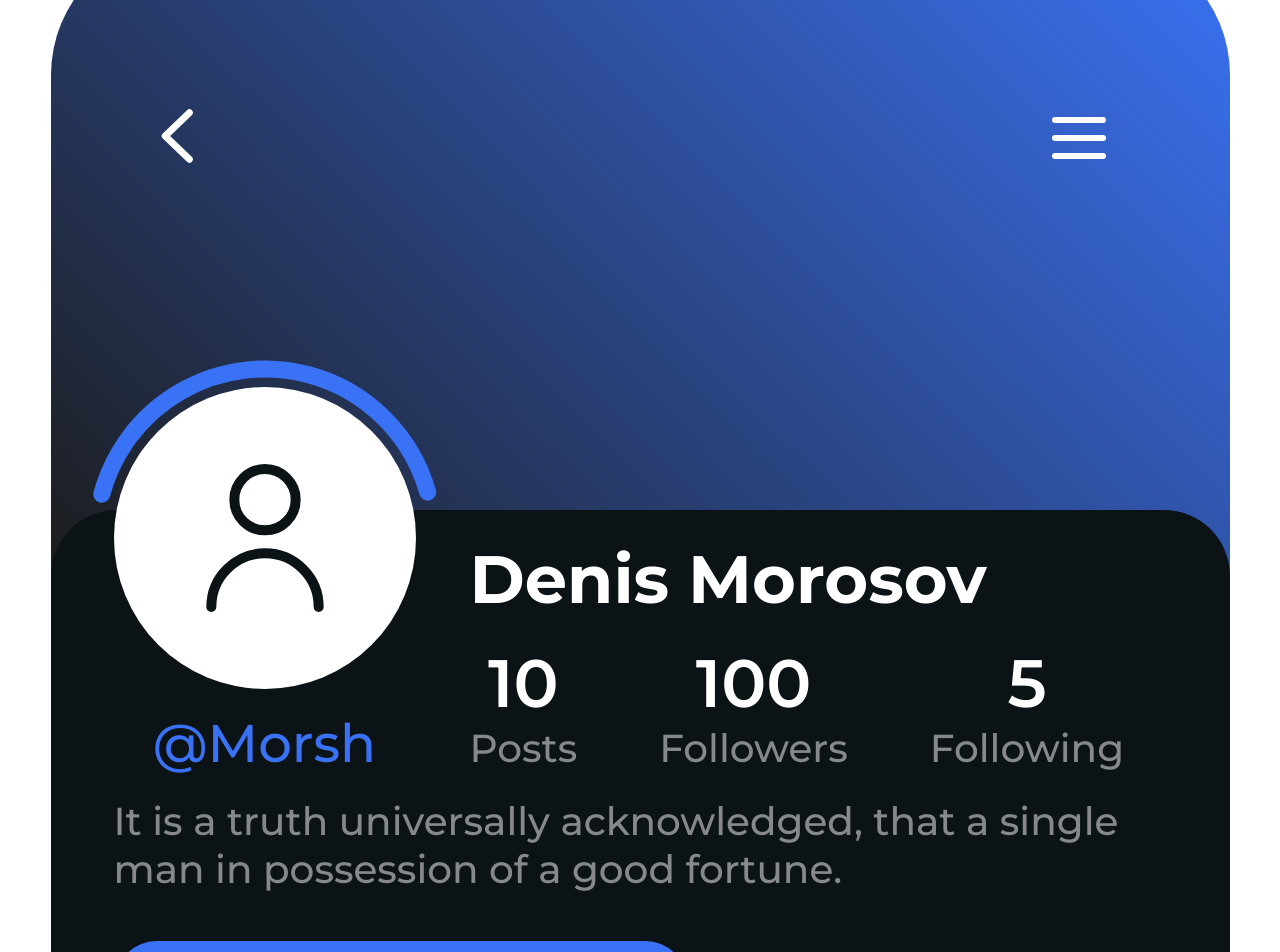
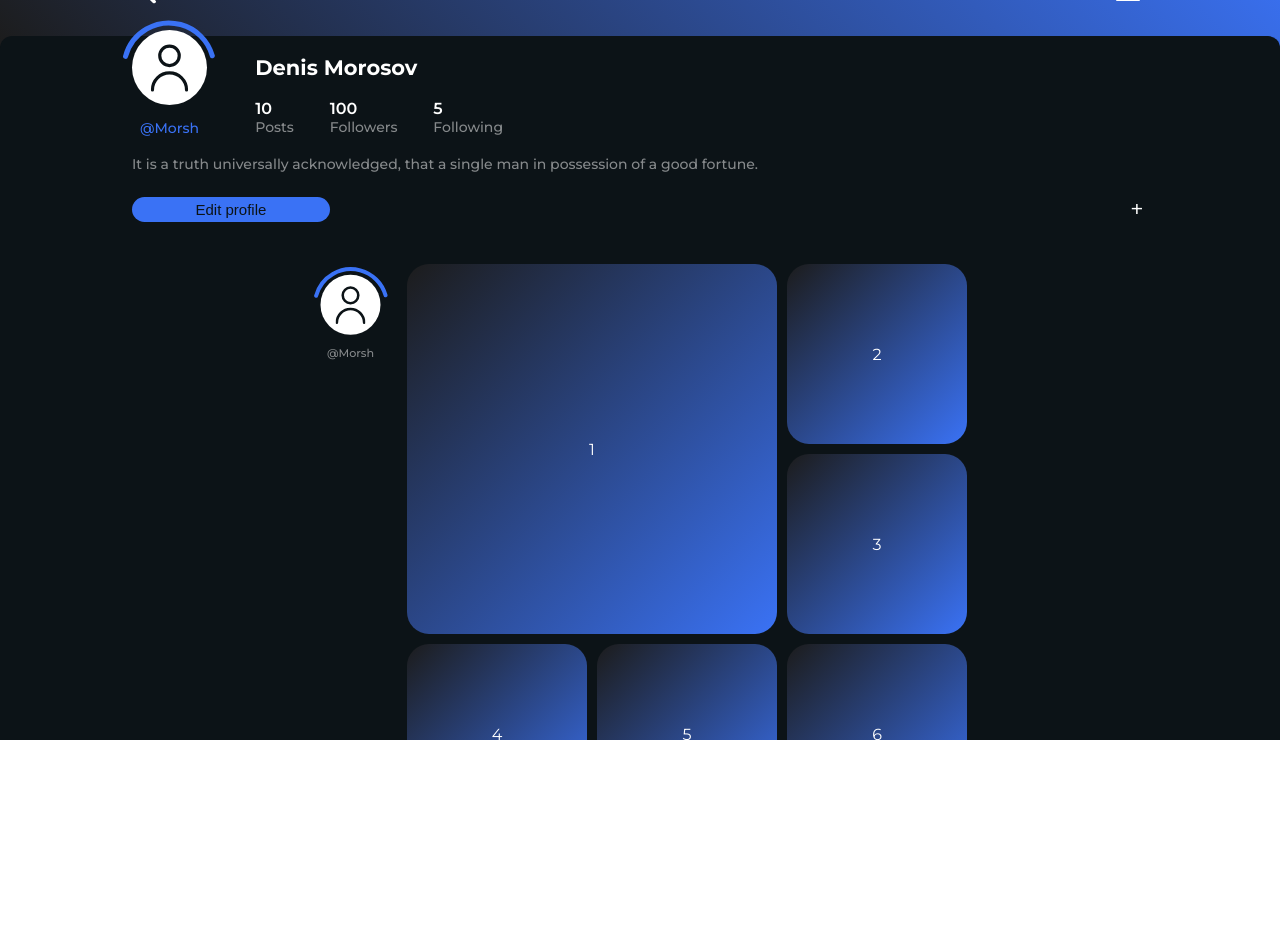
Before and after one commit to AlexandrNesterovSe7en/pet, a Next.js app: page / in a window 1280 px wide. Shown: the part 60-1012 px from the top of the page. After the commit the page ends 800 px from the top, so only its background shows below. Built offline with nearby package versions, Linux system fonts and the light colour scheme.

Commit message:
сверстал макет (!нужно раскидать по архитетуре FSD)

```diff
--- /dev/null
+++ b/public/Arrows/RightFill/index.ts
@@ -0,0 +1 @@
+export { default } from './ui/ArrowsRightFill'
--- /dev/null
+++ b/public/Arrows/RightFill/ui/ArrowsRightFill.tsx
@@ -0,0 +1,19 @@
+function ArrowsRightFill({ className }: { className?: string }) {
+    return (
+        <svg
+            className={className}
+            width="7"
+            height="7"
+            viewBox="0 0 7 7"
+            fill="none"
+            xmlns="http://www.w3.org/2000/svg"
+        >
+            <path
+                d="M6.41369 2.5734C7.19544 2.97728 7.19544 4.02273 6.41369 4.42659L1.69349 6.86508C0.933707 7.2576 0 6.74671 0 5.93849V1.06151C0 0.253288 0.933707 -0.257593 1.69349 0.134918L6.41369 2.5734Z"
+                fill="#0C1317"
+            />
+        </svg>
+    )
+}
+
+export default ArrowsRightFill
--- a/public/Arrows/ui/ArrowLeft.tsx
+++ b/public/Arrows/ui/ArrowLeft.tsx
@@ -10,9 +10,9 @@ function ArrowLeft() {
             <path
                 d="M28.3899 3.69495L4.15259 27L28.3899 50.3051"
                 stroke="white"
-                stroke-width="6.83"
-                stroke-linecap="round"
-                stroke-linejoin="round"
+                strokeWidth="6.83"
+                strokeLinecap="round"
+                strokeLinejoin="round"
             />
         </svg>
     )
--- a/public/User/PhotoAvatar/ui/Photo.tsx
+++ b/public/User/PhotoAvatar/ui/Photo.tsx
@@ -1,6 +1,6 @@
-function AvatarUser() {
+function AvatarUser({className}: {className?: string}) {
     return (
-        <svg
+        <svg className={className}
             width="118"
             height="148"
             viewBox="0 0 118 148"
@@ -10,9 +10,9 @@ function AvatarUser() {
             <path
                 d="M5.33337 143C5.33337 113.361 29.3608 89.3333 59 89.3333C88.6394 89.3333 112.667 113.361 112.667 143M89.6667 35.6667C89.6667 52.6034 75.9365 66.3333 59 66.3333C42.0633 66.3333 28.3334 52.6034 28.3334 35.6667C28.3334 18.7299 42.0633 5 59 5C75.9365 5 89.6667 18.7299 89.6667 35.6667Z"
                 stroke="#0C1317"
-                stroke-width="10"
-                stroke-linecap="round"
-                stroke-linejoin="round"
+                strokeWidth="10"
+                strokeLinecap="round"
+                strokeLinejoin="round"
             />
         </svg>
     )
--- /dev/null
+++ b/public/Wave/Sound/index.ts
@@ -0,0 +1 @@
+export { default } from './ui/WaveSound'
--- /dev/null
+++ b/public/Wave/Sound/ui/WaveSound.tsx
@@ -0,0 +1,5 @@
+function WaveSound({ className }: { className?: string }) {
+    return <>[ WaveSound ]</>
+}
+
+export default WaveSound
--- a/src/_2pages/UserProfile/ui/UserProfile.module.css
+++ b/src/_2pages/UserProfile/ui/UserProfile.module.css
@@ -1,10 +1,8 @@
 .container__header {
     background: linear-gradient(45deg, #1c1c1c 0%, #3a72f5 100%);
-    height: 639px;
-    width: 1179px;
-    border-top-left-radius: 135px;
-    border-top-right-radius: 135px;
-    padding-top: 169px;
+    height: 108px;
+    width: 100%;
+    padding-top: 23px;
     position: absolute;
     z-index: 1;
 }
@@ -12,14 +10,15 @@
 .header {
     display: flex;
     justify-content: space-between;
-    padding: 0px 110px;
+    padding: 0px clamp(0.938rem, 13.758vw - 2.76rem, 13.75rem);
+    align-items: center;
 }
 
 .btn_menu span {
     background-color: #FFFFFF;
-    height: 6px;
-    border-radius: 25px;
-    width: 54px;
+    height: 2px;
+    border-radius: 2px;
+    width: 24px;
     position: relative;
 }
 
@@ -27,61 +26,65 @@
     content: '';
     position: absolute;
     left: 0;
-    top: 18px;
+    top: 8px;
     background-color: #FFFFFF;
-    height: 6px;
-    border-radius: 25px;
-    width: 54px;
+    height: 2px;
+    border-radius: 2px;
+    width: 24px;
 }
 
 .btn_menu span::before {
     content: '';
     position: absolute;
     left: 0;
-    bottom: 18px;
+    bottom: 8px;
     background-color: #FFFFFF;
-    height: 6px;
-    border-radius: 25px;
-    width: 54px;
+    height: 2px;
+    border-radius: 2px;
+    width: 24px;
 }
 
 .btn_menu {
-    width: 82px;
+    width: 40px;
+    height: 40px;
     display: flex;
     justify-content: center;
     align-items: center;
 }
 
+.btn_back svg {
+    transform: scale(0.5);
+}
+
 .container__main {
+    flex-grow: 1;
     color: white;
     position: relative;
-    padding: 28px 63px 0px 63px;
+    padding: 19px clamp(0.938rem, 13.758vw - 2.76rem, 13.75rem) 0px clamp(0.938rem, 13.758vw - 2.76rem, 13.75rem);
     z-index: 10;
-    margin-top: 570px;
+    margin-top: 96px;
     background-color: #0C1317;
-    width: 1179px;
-    height: 1986px;
-    border-top-left-radius: 66px;
-    border-top-right-radius: 66px;
+    width: 100%;
+    border-top-left-radius: 12px;
+    border-top-right-radius: 12px;
 }
 
 .container__profile_stats {
     display: flex;
-    gap: 54px;
+    gap: clamp(1.125rem, 3.564vw + 0.167rem, 3.375rem);
 }
 
 .container_user__plug {
-    width: 302px;
+    min-width: 75px;
     position: relative;
 }
 
 .container_user {
-    width: 302px;
     display: flex;
     flex-direction: column;
-    align-items: center;
+    justify-content: center;
     position: absolute;
-    top: -151px;
+    top: -25px;
 }
 
 .user_photo {
@@ -89,30 +92,35 @@
     justify-content: center;
     align-items: center;
     background-color: #fff;
-    width: 302px;
-    height: 302px;
+    width: 75px;
+    height: 75px;
     border-radius: 50%;
+}
+
+.avatarUser {
+    transform: scale(0.5);
 }
 
 .user_tag_name {
     color: #3A72F5;
-    font-size: 53px;
-    margin-top: 22px;
+    font-size: 14px;
     font-weight: 500;
+    margin-top: 14px;
+    text-align: center;
 }
 
 .user_photo__canva {
     position: absolute;
-    height: 356px;
-    width: 356px;
+    height: 96px;
+    width: 96px;
 }
 
 .user_photo__canva circle {
     stroke: #3A72F5;
-    stroke-width: 17px;
+    stroke-width: 5px;
     stroke-linecap: round;
-    stroke-dasharray: 1062;
-    stroke-dashoffset: 622;
+    stroke-dasharray: 284;
+    stroke-dashoffset: 167;
     transform-origin: 50%;
     transform: rotate(-165deg)
 }
@@ -123,70 +131,73 @@
 .container_user__stats {
     display: flex;
     flex-direction: column;
-    gap: 22px;
+    gap: 19px;
 }
 
 .user_name h1 {
-    font-size: 67px;
+    font-size: 21px;
 }
 
 .container_stats {
     display: flex;
-    gap: 82px;
+    gap: clamp(0.875rem, 2.574vw + 0.183rem, 2.5rem);
 }
 
 .container_stats p {
     color: #FFFFFF80;
-    font-size: 39px;
+    font-size: 14px;
     font-weight: 500;
 }
 
 .container_stats h2 {
-    font-size: 67px;
+    font-size: 16px;
     font-weight: 600;
 }
 
 .stats {
     display: flex;
     flex-direction: column;
-    align-items: center;
 }
 
 .user_about {
     color: #FFFFFF80;
-    margin-top: 25px;
-    font-size: 39px;
+    margin-top: 19px;
+    font-size: 14px;
     font-weight: 500;
 }
 
 .edit_profile {
-    padding-top: 41px;
+    padding-top: 19px;
     display: flex;
     justify-content: space-between;
     align-items: center;
+    margin-bottom: 38px;
 }
 
 .btn_edit_profile {
     color: #0C1317;
-    font-size: 46px;
+    font-size: 15px;
     font-weight: 500;
     background-color: #3A72F5;
-    width: 574px;
-    height: 86px;
-    border-radius: 43px;
+    width: 198px;
+    height: 25px;
+    border-radius: 13px;
 }
 
 .btn_add_profile {
     color: white;
-    font-size: 86px;
+    padding: 5px;
+    font-size: 21px;
     font-weight: 500;
     user-select: none;
 }
 
 /* посты */
 .container_posts_1 {
-    padding-top: 57px;
     display: flex;
+    display: flex;
+    justify-content: center;
+    gap: clamp(0.563rem, 1.656vw + 0.128rem, 1.188rem);
 }
 
 .user_photo_1 {
@@ -194,24 +205,23 @@
 }
 
 .container_user_1 {
-    top: 0;
+    top: 0px;
     position: relative;
-    transform: scale(0.59);
+    transform: scale(0.8);
+}
+
+.container_user_1 .user_tag_name {
+    color: #86898b;
 }
 
 .posts1 {
-    height: 791px;
-    width: 791px;
-    display: flex;
-    justify-content: center;
-    align-items: center;
-    gap: 16px;
-    flex-wrap: wrap;
+    display: grid;
+    grid-template-columns: repeat(3, clamp(5.5rem, 25.556vw - 1.368rem, 11.25rem));
+    grid-auto-rows: clamp(5.5rem, 25.556vw - 1.368rem, 11.25rem);
+    grid-gap: 10px;
 }
 
-.container_1row>div:first-child {
-    width: 522px;
-    height: 522px;
+.posts1 div {
     border-radius: 22px;
     display: flex;
     justify-content: center;
@@ -219,34 +229,70 @@
     background: linear-gradient(135deg, rgba(28, 28, 28, 1) 0%, rgba(58, 114, 245, 1) 100%);
 }
 
-.container_1row {
-    display: flex;
-    gap: 16px;
+.item1 {
+    grid-column-start: 1;
+    grid-column-end: 3;
+    grid-row-start: 1;
+    grid-row-end: 3;
 }
 
-.container_1row__primary {
+@media screen and (max-width: 410px) {
+    .item1 {
+        grid-column-start: 1;
+        grid-column-end: 4;
+        grid-row-start: 1;
+        grid-row-end: 3;
+    }
+
+    .posts1 div {
+        border-radius: 11px;
+    }
+
+    .posts1 {
+        grid-gap: 7px;
+        grid-template-columns: repeat(3, clamp(3.75rem, 35vw - 3.25rem, 5.5rem));
+        grid-auto-rows: clamp(3.75rem, 35vw - 3.25rem, 5.5rem);
+    }
+}
+
+.center {
+    align-items: center;
+    font-size: 15px;
+}
+
+.posts {
+    display: flex;
+    justify-content: center;
+}
+
+.containerPosts {
+    gap: 19px;
     display: flex;
     flex-direction: column;
-    gap: 16px;
+    align-items: flex-start;
 }
 
-.container_1row__primary>div {
+.btn_play>div:first-child {
+    background-color: #3A72F5;
+    width: 35px;
+    height: 35px;
+    border-radius: 50%;
     display: flex;
     justify-content: center;
     align-items: center;
-    border-radius: 22px;
-    width: 253px;
-    height: 253px;
-    background: linear-gradient(135deg, rgba(28, 28, 28, 1) 0%, rgba(58, 114, 245, 1) 100%);
-
 }
 
-.posts1>div:nth-child(n+2) {
+.btn_play {
+    padding: 7px;
     display: flex;
-    justify-content: center;
     align-items: center;
-    border-radius: 22px;
-    width: 253px;
-    height: 253px;
-    background: linear-gradient(135deg, rgba(28, 28, 28, 1) 0%, rgba(58, 114, 245, 1) 100%);
+    gap: 10px;
 }
+
+.ArrowsRightFill {
+    transform: scale(1.7);
+}
+
+.alert {
+    color: red;
+}
--- a/src/_2pages/UserProfile/ui/UserProfile.tsx
+++ b/src/_2pages/UserProfile/ui/UserProfile.tsx
@@ -1,5 +1,7 @@
+import ArrowsRightFill from '../../../../public/Arrows/RightFill/ui/ArrowsRightFill'
 import ArrowLeft from '../../../../public/Arrows/ui/ArrowLeft'
 import AvatarUser from '../../../../public/User/PhotoAvatar/ui/Photo'
+import WaveSound from '../../../../public/Wave/Sound/ui/WaveSound'
 import cl from './UserProfile.module.css'
 
 function UserProfile() {
@@ -23,13 +25,13 @@ function UserProfile() {
                                 <div className={cl.user_photo}>
                                     <svg className={cl.user_photo__canva}>
                                         <circle
-                                            cx={178}
-                                            cy={178}
-                                            r={169}
+                                            cx={48}
+                                            cy={48}
+                                            r={45}
                                             fill="none"
                                         ></circle>
                                     </svg>
-                                    <AvatarUser />
+                                    <AvatarUser className={cl.avatarUser} />
                                 </div>
                                 <div className={cl.user_tag_name}>@Morsh</div>
                             </div>
@@ -64,36 +66,135 @@ function UserProfile() {
                         </button>
                         <button className={cl.btn_add_profile}>+</button>
                     </div>
+                    <div className={cl.posts}>
+                        <div className={cl.containerPosts}>
                             <div className={cl.container_posts_1}>
+                                <div className={cl.container_user__plug}>
                                     <div
                                         className={
-                                cl.container_user + ' ' + cl.container_user_1
+                                            cl.container_user +
+                                            ' ' +
+                                            cl.container_user_1
                                         }
                                     >
                                         <div className={cl.user_photo}>
-                                <svg className={cl.user_photo__canva}>
+                                            <svg
+                                                className={cl.user_photo__canva}
+                                            >
                                                 <circle
-                                        cx={178}
-                                        cy={178}
-                                        r={169}
+                                                    cx={48}
+                                                    cy={48}
+                                                    r={45}
                                                     fill="none"
                                                 ></circle>
                                             </svg>
-                                <AvatarUser />
+                                            <AvatarUser
+                                                className={cl.avatarUser}
+                                            />
                                         </div>
-                            <div className={cl.user_tag_name}>@Morsh</div>
+                                        <div className={cl.user_tag_name}>
+                                            @Morsh
+                                        </div>
+                                    </div>
                                 </div>
                                 <div className={cl.posts1}>
-                            <div className={cl.container_1row}>
-                                <div>1</div>
-                                <div className={cl.container_1row__primary}>
+                                    <div className={cl.item1}>1</div>
                                     <div>2</div>
                                     <div>3</div>
-                                </div>
-                            </div>
                                     <div>4</div>
                                     <div>5</div>
                                     <div>6</div>
+                                </div>
+                            </div>
+                            <div
+                                className={
+                                    cl.container_posts_1 + ' ' + cl.center
+                                }
+                            >
+                                <div className={cl.container_user__plug}>
+                                    <div
+                                        className={
+                                            cl.container_user +
+                                            ' ' +
+                                            cl.container_user_1
+                                        }
+                                    >
+                                        <div className={cl.user_photo}>
+                                            <svg
+                                                className={cl.user_photo__canva}
+                                            >
+                                                <circle
+                                                    cx={48}
+                                                    cy={48}
+                                                    r={45}
+                                                    fill="none"
+                                                ></circle>
+                                            </svg>
+                                            <AvatarUser
+                                                className={cl.avatarUser}
+                                            />
+                                        </div>
+                                        <div className={cl.user_tag_name}>
+                                            @Morsh
+                                        </div>
+                                    </div>
+                                </div>
+                                <div className={cl.text1}>
+                                    a single man in possession of a good
+                                    fortune, must be.
+                                </div>
+                                <button className={cl.btn_play}>
+                                    <div>
+                                        <ArrowsRightFill
+                                            className={cl.ArrowsRightFill}
+                                        />
+                                    </div>
+                                </button>
+                            </div>
+                            <div
+                                className={
+                                    cl.container_posts_1 + ' ' + cl.center
+                                }
+                            >
+                                <div className={cl.container_user__plug}>
+                                    <div
+                                        className={
+                                            cl.container_user +
+                                            ' ' +
+                                            cl.container_user_1
+                                        }
+                                    >
+                                        <div className={cl.user_photo}>
+                                            <svg
+                                                className={cl.user_photo__canva}
+                                            >
+                                                <circle
+                                                    cx={48}
+                                                    cy={48}
+                                                    r={45}
+                                                    fill="none"
+                                                ></circle>
+                                            </svg>
+                                            <AvatarUser
+                                                className={cl.avatarUser}
+                                            />
+                                        </div>
+                                        <div className={cl.user_tag_name}>
+                                            @Morsh
+                                        </div>
+                                    </div>
+                                </div>
+                                <button className={cl.btn_play}>
+                                    <div>
+                                        <ArrowsRightFill
+                                            className={cl.ArrowsRightFill}
+                                        />
+                                    </div>
+                                    <div className={cl.alert}>
+                                        <WaveSound className={cl.WaveSound} />
+                                    </div>
+                                </button>
+                            </div>
                         </div>
                     </div>
                 </div>
--- a/src/app/page.module.css
+++ b/src/app/page.module.css
@@ -2,4 +2,6 @@
     display: flex;
     flex-direction: column;
     align-items: center;
+    height: 100dvh;
+    position: relative;
 }
```
Also changed, not shown: 1 other file (tests, documents, lock files or other folders). Lines whose indentation alone changed are shown as unchanged.
